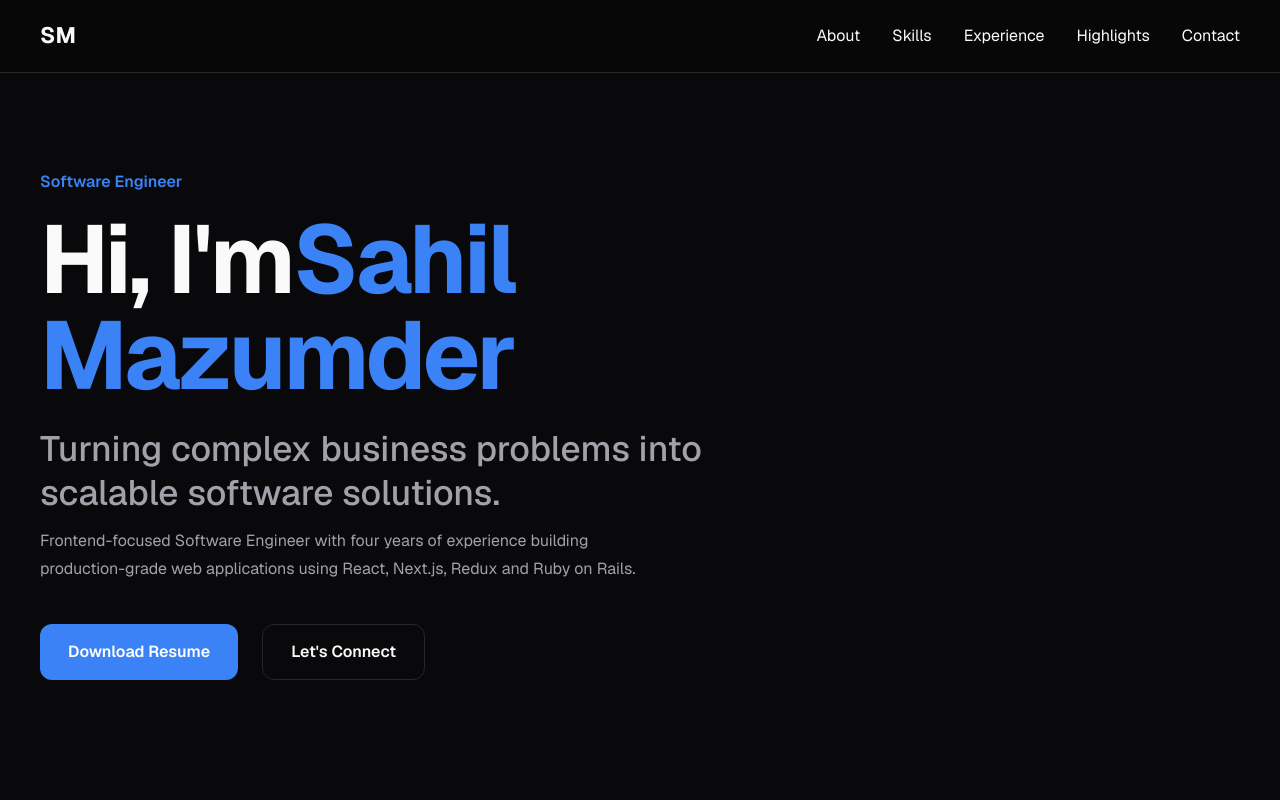
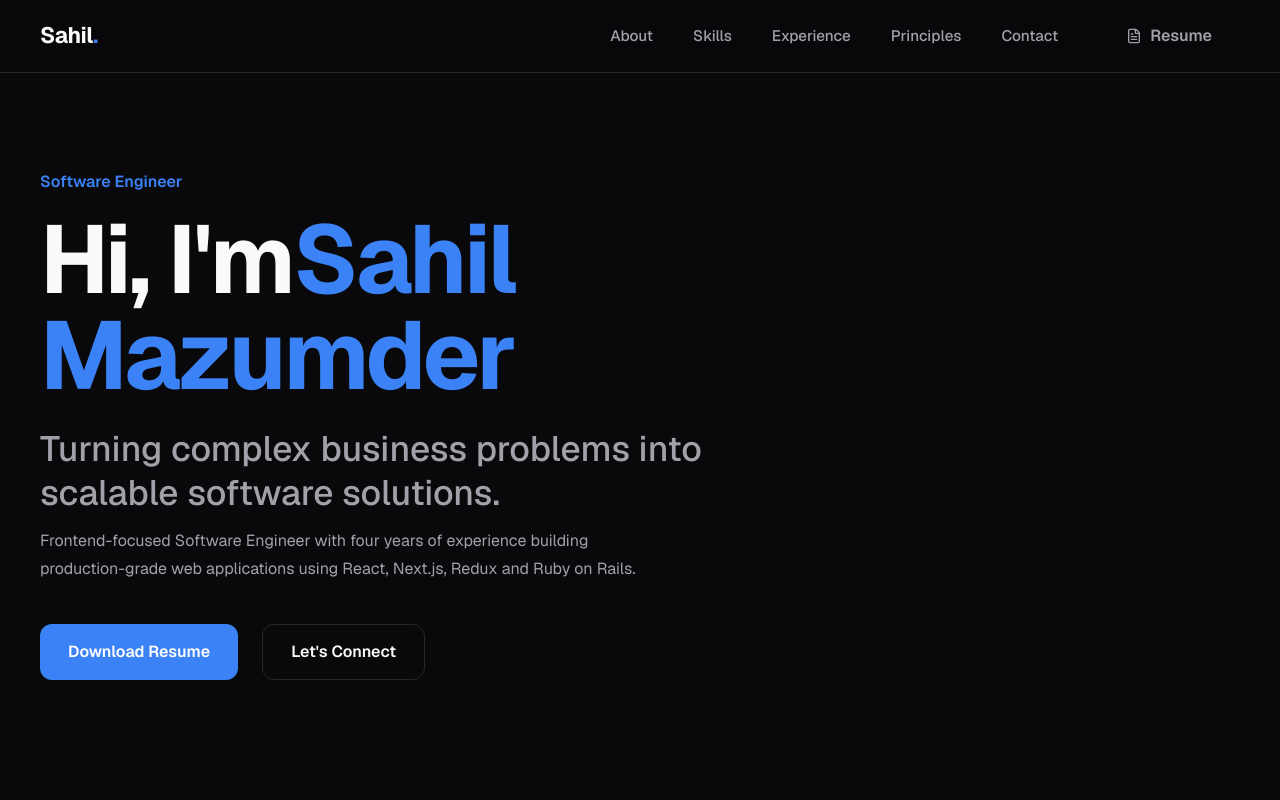
Before and after one commit to derek2706/sahil-portfolio, a Next.js app: page / in a window 1280 px wide. Shown: the top 800 px of the page. Built offline with nearby package versions, Linux system fonts and the light colour scheme.

Commit message:
added resume & polished navbar

```diff
--- a/app/page.js
+++ b/app/page.js
@@ -1,4 +1,5 @@
 import Navbar from "@/components/layout/navbar";
+import Contact from "@/components/sections/contact";
 import Experience from "@/components/sections/experience";
 import Hero from "@/components/sections/hero";
 import Journey from "@/components/sections/journey";
@@ -20,6 +21,8 @@ export default function Home() {
         <Experience />
 
         <Principles />
+
+        <Contact />
       </main>
     </>
   );
--- a/components/layout/navbar/index.js
+++ b/components/layout/navbar/index.js
@@ -1,9 +1,11 @@
 import Link from "next/link";
 
 import Container from "@/components/ui/container";
+import { NAV_LINKS } from "@/constants/navigations";
+import Button from "@/components/ui/button";
+import { FileText } from "lucide-react";
 
 import styles from "./styles.module.css";
-import { NAV_LINKS } from "@/constants/navigations";
 
 export default function Navbar() {
   return (
@@ -11,15 +13,22 @@ export default function Navbar() {
       <Container>
         <nav className={styles.navbar}>
           <Link href="/" className={styles.logo}>
-            SM
+            Sahil<span>.</span>
           </Link>
 
           <ul className={styles.nav_links}>
             {NAV_LINKS.map((link) => (
               <li key={link.label}>
-                <Link href={link.href}>{link.label}</Link>
+                <Link href={link.href} className={styles.nav_link}>
+                  {link.label}
+                </Link>
               </li>
             ))}
+
+            <Button href="/assets/resume.pdf" variant="ghost" download>
+              <FileText size={16} />
+              <span>Resume</span>
+            </Button>
           </ul>
         </nav>
       </Container>
--- a/components/layout/navbar/styles.module.css
+++ b/components/layout/navbar/styles.module.css
@@ -3,8 +3,12 @@
   top: 0;
   z-index: 100;
   backdrop-filter: blur(16px);
-  background: rgba(8, 8, 8, 0.8);
+  background: rgba(9, 9, 11, 0.8);
   border-bottom: 1px solid var(--border-color);
+  transition:
+    background-color 250ms ease,
+    border-color 250ms ease,
+    height 250ms ease;
 }
 
 .navbar {
@@ -18,19 +22,73 @@
 .logo {
   font-size: 1.4rem;
   font-weight: 700;
+
+  letter-spacing: -0.5px;
+
+  color: var(--primary-text-color);
+
+  transition: opacity var(--transition-duration);
+}
+
+.logo:hover {
+  opacity: 0.9;
+}
+
+.logo span {
+  color: var(--accent-color);
 }
 
 .nav_links {
   display: flex;
   align-items: center;
-  gap: 2rem;
+
+  gap: 2.5rem;
 }
 
-.nav_links a {
-  color: var(--secondary-color);
-  transition: color var(--transition);
+.nav_link {
+  position: relative;
+
+  display: inline-flex;
+  align-items: center;
+
+  padding: 0.25rem 0;
+
+  color: var(--secondary-text-color);
+
+  font-size: 0.95rem;
+  font-weight: 500;
+
+  transition: color var(--transition-duration);
 }
 
-.nav_links a:hover {
-  color: var(--primary-color);
+.nav_link:hover {
+  color: var(--primary-text-color);
 }
+
+.nav_link::after {
+  content: "";
+
+  position: absolute;
+
+  left: 0;
+  bottom: -6px;
+
+  width: 0;
+  height: 2px;
+
+  border-radius: 999px;
+
+  background-color: var(--accent-color);
+
+  transition: width var(--transition-duration);
+}
+
+.nav_link:hover::after {
+  width: 100%;
+}
+
+@media (max-width: 768px) {
+  .nav_links {
+    display: none;
+  }
+}
--- /dev/null
+++ b/components/sections/contact/index.js
@@ -0,0 +1,44 @@
+import Container from "@/components/ui/container";
+import Section from "@/components/ui/section";
+import SectionHeading from "@/components/ui/section_heading";
+import Button from "@/components/ui/button";
+
+import { CONTACT } from "@/constants/contact";
+
+import styles from "./styles.module.css";
+
+export default function Contact() {
+  return (
+    <Section id="contact">
+      <Container>
+        <div className={styles.contact}>
+          <SectionHeading
+            overline={CONTACT.overline}
+            title={CONTACT.title}
+            description={CONTACT.description}
+          />
+
+          <div className={styles.actions}>
+            <Button as="a" href={CONTACT.primary_action.href}>
+              {CONTACT.primary_action.label}
+            </Button>
+
+            <div className={styles.links}>
+              {CONTACT.secondary_actions.map((link) => (
+                <a
+                  key={link.label}
+                  href={link.href}
+                  target="_blank"
+                  rel="noreferrer"
+                  className={styles.link}
+                >
+                  {link.label}
+                </a>
+              ))}
+            </div>
+          </div>
+        </div>
+      </Container>
+    </Section>
+  );
+}
--- /dev/null
+++ b/components/sections/contact/styles.module.css
@@ -0,0 +1,39 @@
+.contact {
+  max-width: 760px;
+
+  margin: 0 auto;
+
+  text-align: center;
+}
+
+.actions {
+  display: flex;
+
+  flex-direction: column;
+
+  align-items: center;
+
+  gap: 2rem;
+
+  margin-top: 3rem;
+}
+
+.links {
+  display: flex;
+
+  flex-wrap: wrap;
+
+  justify-content: center;
+
+  gap: 2rem;
+}
+
+.link {
+  color: var(--secondary-text-color);
+
+  transition: color var(--transition-duration);
+}
+
+.link:hover {
+  color: var(--accent-color);
+}
--- a/components/sections/hero/index.js
+++ b/components/sections/hero/index.js
@@ -21,9 +21,13 @@ export default function Hero() {
           <p className={styles.hero_description}>{HERO.description}</p>
 
           <div className={styles.hero_actions}>
-            <Button>{HERO.primary_cta.label}</Button>
+            <Button href={HERO.primary_cta.href} download>
+              {HERO.primary_cta.label}
+            </Button>
 
-            <Button variant="secondary">{HERO.secondary_cta.label}</Button>
+            <Button variant="secondary" href={HERO.secondary_cta.href}>
+              {HERO.secondary_cta.label}
+            </Button>
           </div>
         </div>
       </Container>
--- a/components/ui/button/index.js
+++ b/components/ui/button/index.js
@@ -1,18 +1,23 @@
 import styles from "./styles.module.css";
 
 export default function Button({
+  href,
   children,
   variant = "primary",
-  type = "button",
   ...props
 }) {
-  const class_name = `
-        ${styles.button}
-        ${styles[variant]}
-    `;
+  const className = `${styles.button} ${styles[variant]}`;
+
+  if (href) {
+    return (
+      <a href={href} className={className} {...props}>
+        {children}
+      </a>
+    );
+  }
 
   return (
-    <button type={type} className={class_name} {...props}>
+    <button type="button" className={className} {...props}>
       {children}
     </button>
   );
--- /dev/null
+++ b/constants/contact.js
@@ -0,0 +1,28 @@
+export const CONTACT = {
+  overline: "Contact",
+
+  title: "Let's build something great together.",
+
+  description:
+    "Whether you're hiring, collaborating or simply want to discuss software engineering, I'd love to hear from you.",
+
+  primary_action: {
+    label: "Email Me",
+    href: "mailto:sahilmazumder.nits@gmail.com",
+  },
+
+  secondary_actions: [
+    {
+      label: "GitHub",
+      href: "https://github.com/derek2706",
+    },
+    {
+      label: "LinkedIn",
+      href: "https://www.linkedin.com/in/sahil-ahmed-mazumder/",
+    },
+    {
+      label: "Resume",
+      href: "/assets/resume.pdf",
+    },
+  ],
+};
--- a/constants/hero.js
+++ b/constants/hero.js
@@ -13,7 +13,7 @@ export const HERO = {
 
   primary_cta: {
     label: "Download Resume",
-    href: "/resume.pdf",
+    href: "/assets/resume.pdf",
   },
 
   secondary_cta: {
--- a/constants/navigations.js
+++ b/constants/navigations.js
@@ -12,7 +12,7 @@ export const NAV_LINKS = [
     href: "#experience",
   },
   {
-    label: "Highlights",
+    label: "Principles",
     href: "#principles",
   },
   {
--- a/constants/principles.js
+++ b/constants/principles.js
@@ -29,10 +29,10 @@ export const PRINCIPLES = {
     },
 
     {
-      title: "Continuous Learning",
+      title: "User-Centric Engineering",
 
       description:
-        "Software evolves quickly. I enjoy learning new technologies, refining engineering practices and continuously improving my craft.",
+        "Great software isn't just technically correct—it should be intuitive, accessible and genuinely enjoyable to use.",
     },
   ],
 };
```
Also changed, not shown: 1 other file (tests, documents, lock files or other folders).
